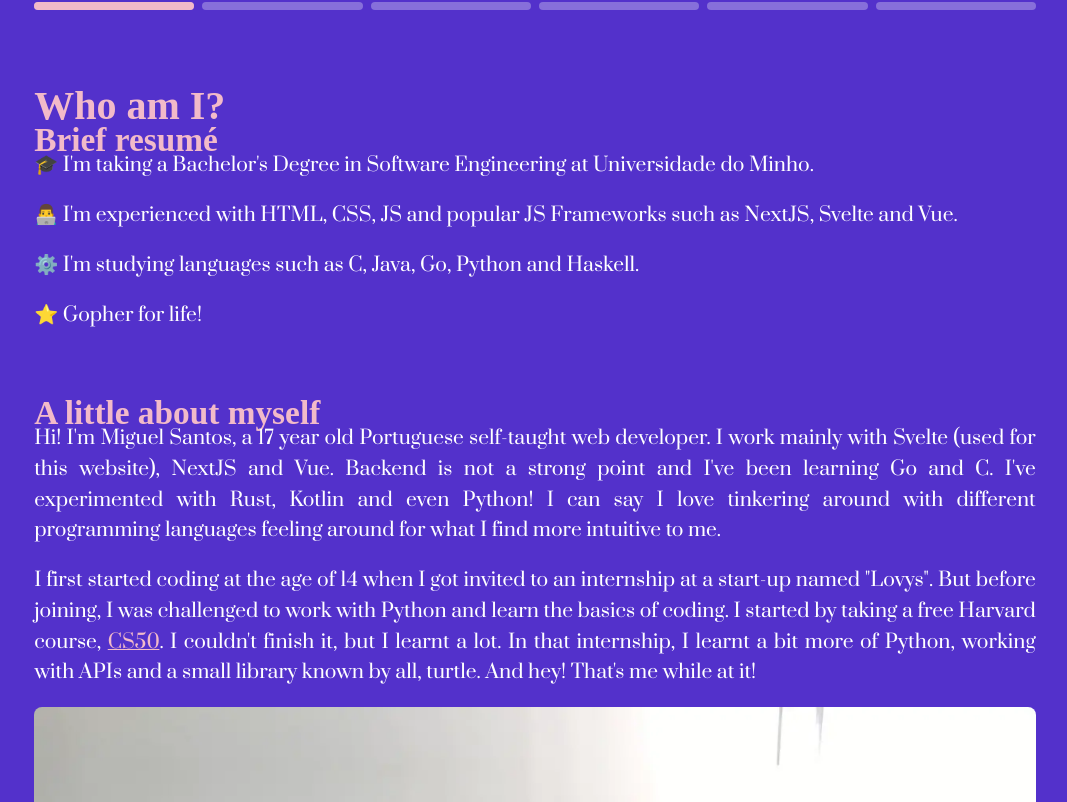
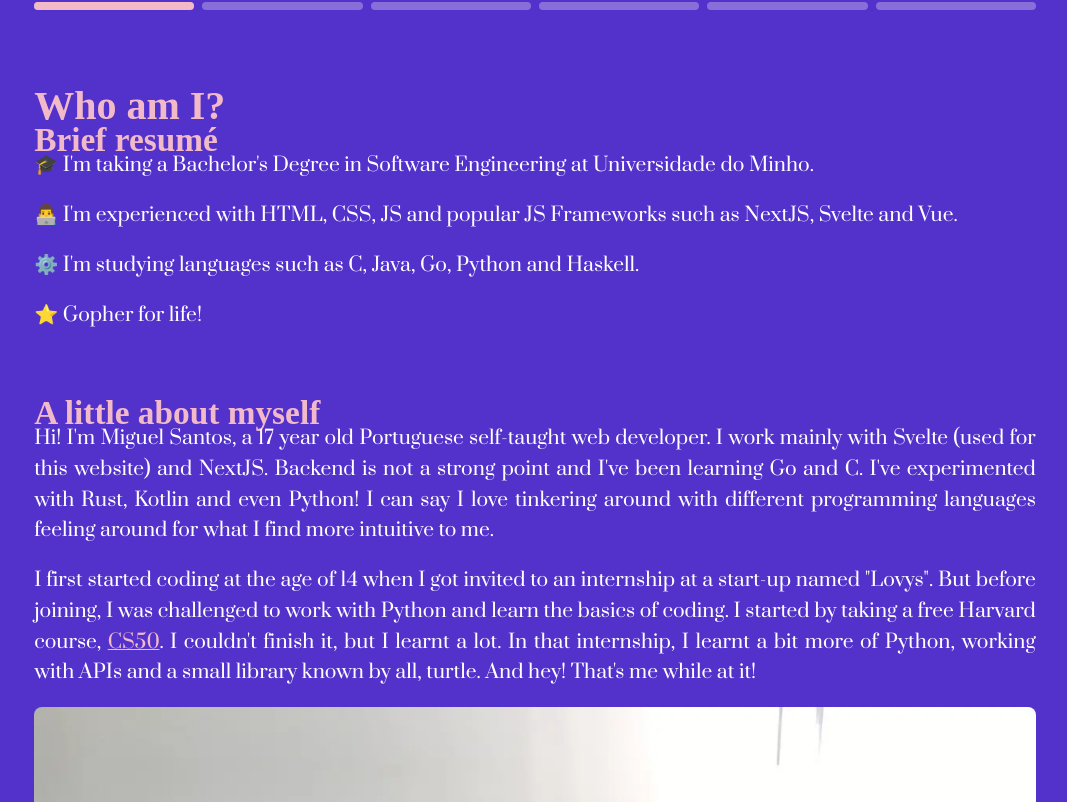
Before and after one commit to cakePhone/cakephone.github.io, a SvelteKit app: page / in a window 1280 px wide. Shown: the part 1538-2340 px from the top of the page, without its empty margins (105-1172 px from the left). Built offline with nearby package versions, Linux system fonts and the light colour scheme; a web font is replaced by a local one.

Commit message:
update main work

```diff
--- a/src/routes/+page.svelte
+++ b/src/routes/+page.svelte
@@ -70,10 +70,10 @@
     <h2>A little about myself</h2>
     <p>
       Hi! I'm Miguel Santos, a {age} year old Portuguese self-taught web developer.
-      I work mainly with Svelte (used for this website), NextJS and Vue. Backend
-      is not a strong point and I've been learning Go and C. I've experimented with
-      Rust, Kotlin and even Python! I can say I love tinkering around with different
-      programming languages feeling around for what I find more intuitive to me.
+      I work mainly with Svelte (used for this website) and NextJS. Backend is not
+      a strong point and I've been learning Go and C. I've experimented with Rust,
+      Kotlin and even Python! I can say I love tinkering around with different programming
+      languages feeling around for what I find more intuitive to me.
     </p>
     <p>
       I first started coding at the age of 14 when I got invited to an
```
